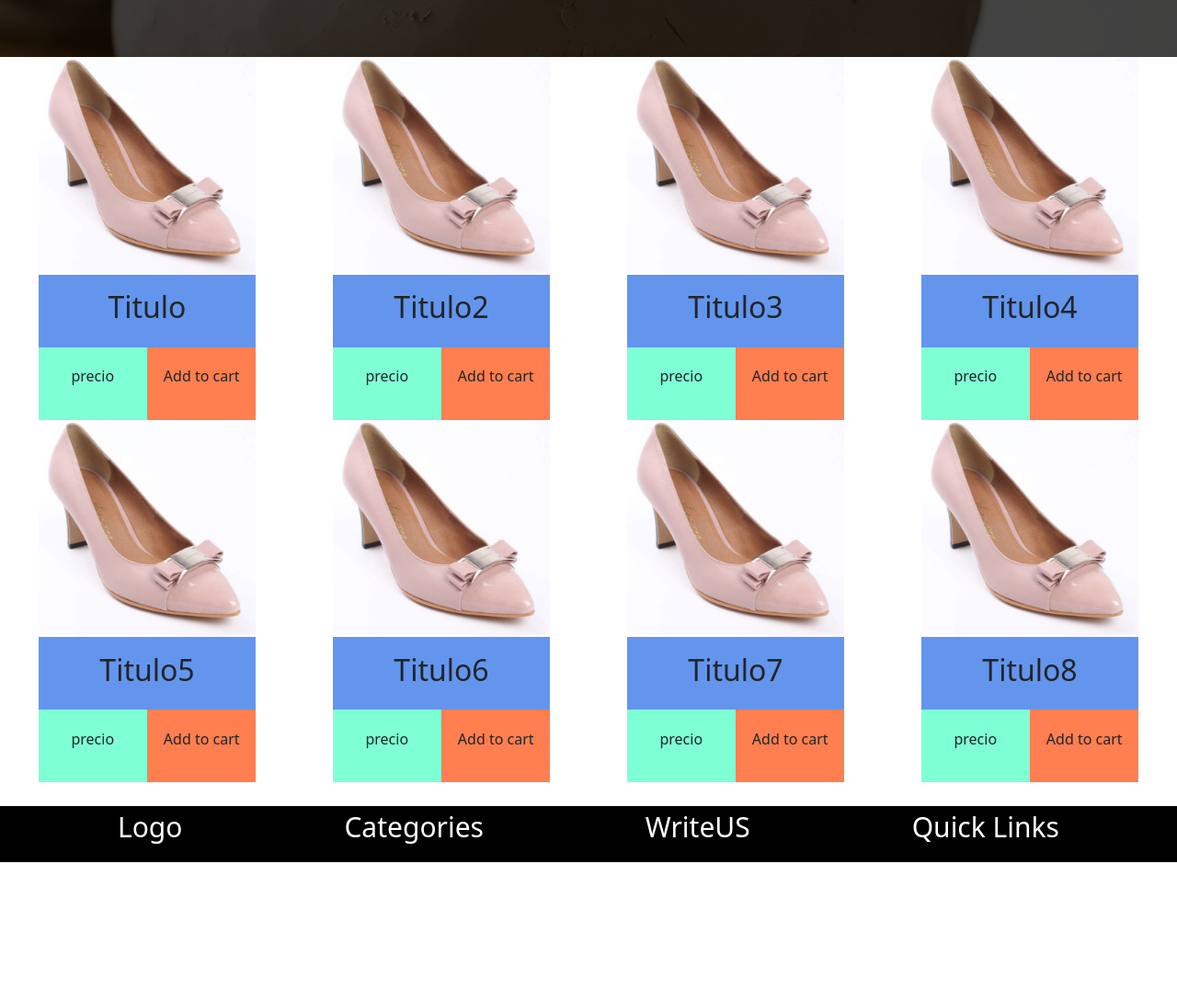
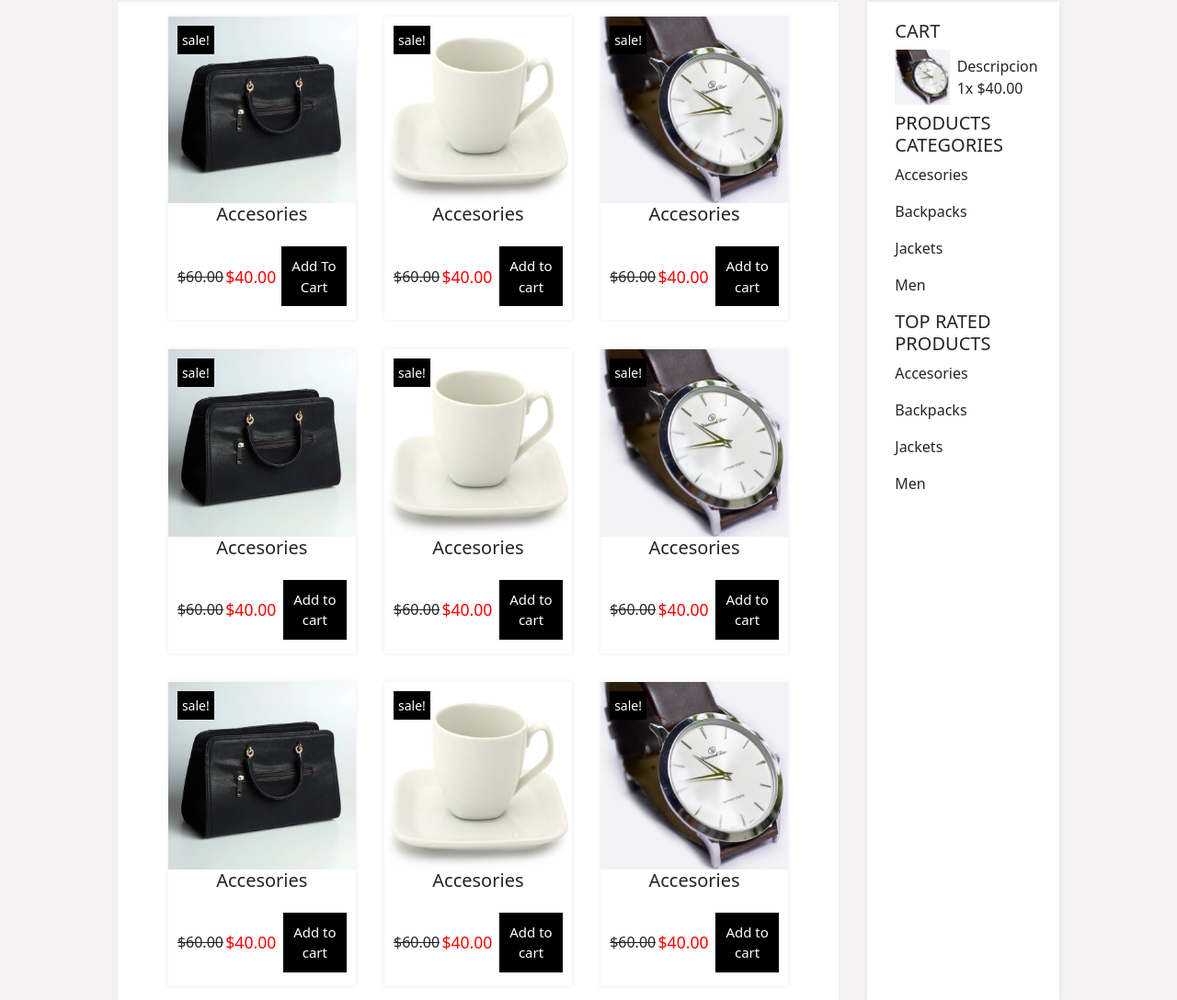
Before and after one commit to MonchoXR/AndeanCeramics, a website: page paginas/products.html in a window 1280 px wide. Shown: the part 534-1622 px from the top of the page at 92% size. Before the commit the page ends 1472 px from the top, so only its background shows below. Drawn offline with nearby package versions, Linux system fonts and the light colour scheme; a web font is replaced by a local one.

Commit message:
Proyecto Entrega Final

```diff
--- a/paginas/products.html
+++ b/paginas/products.html
@@ -6,8 +6,10 @@
   <meta http-equiv="X-UA-Compatible" content="IE=edge" />
   <meta name="viewport" content="width=device-width, initial-scale=1.0" />
   <title>Products - shop - Category - Ceramics</title>
-  <meta name="keywords" content="trends, shop, decorations, ceramics, andean, vessel, craft, peru, los Angeles, 3D, ar, Augmented Reality">
-  <meta name="description" content="check it out our handcraft producs: bowls, decorations, pots, . Your online ceramic store">
+  <meta name="keywords"
+    content="trends, shop, decorations, ceramics, andean, vessel, craft, peru, los Angeles, 3D, ar, Augmented Reality">
+  <meta name="description"
+    content="check it out our handcraft producs: bowls, decorations, pots, . Your online ceramic store">
 
   <!-- Inicio Link Favicon-->
   <link rel="shortcut icon" href="../logo/AndeanCeramicsFavicon.png" type="image/x-icon">
@@ -30,7 +32,7 @@
   <link rel="stylesheet" href="../estilos/styles.css">
 </head>
 
-<body>
+<body class="prod_color">
   <header>
     <nav class="navbar navbar-expand-lg navbar-light bg-light">
       <div class="container-fluid">
@@ -56,169 +58,214 @@
     </nav>
   </header>
 
+  <main class="banner__producto">
+    <h1>Productos</h1>
+  </main>
 
-  <main class=" container-fluid">
-    <div class="row">
-      <div class="banner__producto col-12">
-        <h1>Product</h1>
+  <section class="container_prod ">
+    <section class="row_cat_prod">
+      <div class="col_cat_prod ">
+        <img src="../Assets/catalogo/Bag600x600.jpg " class=" cata" alt="Catalago1">
+        <div class="sale_produc">sale!</div>
+        <h5 class=" text-center ">Accesories</h5>
+        <div class="prod_cart">
+          <div class="prod_price">
+            <div class="prod_priceBefore">
+              $60.00
+            </div>
+            <div class="prod_priceCurrently">
+              $40.00
             </div>
           </div>
-    <div class="row">
-      <div class="cajaProducto col-sm-12 col-md-6 col-lg-3">
-        <div class="imagenProducto">
-          <div class="imagenStory">
-            <img class="product__imagenPrincipal" src="../Assets/catalogo/zapto600x600.jpg" alt="Imagen Products"
-              title="Imagen About">
+          <div class="prod_addCart">
+            Add To Cart
           </div>
         </div>
-        <div class="tituloProducto">
-          <h2>Titulo</h2>
       </div>
-        <div class="precioProducto">
-          <p>precio</p>
+      <div class="col_cat_prod ">
+        <img src="../Assets/catalogo/CoffeCup600x600.jpg" class="" alt="Catalago2">
+        <div class="sale_produc">sale!</div>
+        <h5 class=" text-center">Accesories</h5>
+        <div class="prod_cart">
+          <div class="prod_price">
+            <div class="prod_priceBefore">
+              $60.00
             </div>
-        <div class="cartProducto">
-          <p>Add to cart</p>
+            <div class="prod_priceCurrently">
+              $40.00
+            </div>
+          </div>
+          <div class="prod_addCart">
+            Add to cart
+          </div>
+        </div>
+
+      </div>
+      <div class="col_cat_prod ">
+        <img src="../Assets/catalogo/HandWatch600x600.jpg" class="" alt="Catalago3">
+        <div class="sale_produc">sale!</div>
+        <h5 class=" text-center">Accesories</h5>
+        <div class="prod_cart">
+          <div class="prod_price">
+            <div class="prod_priceBefore">
+              $60.00
+            </div>
+            <div class="prod_priceCurrently">
+              $40.00
+            </div>
+          </div>
+          <div class="prod_addCart">
+            Add to cart
+          </div>
         </div>
       </div>
 
 
-      <div class="cajaProducto col-sm-12 col-md-6 col-lg-3">
-        <div class="imagenProducto">
-          <div class="imagenStory">
-            <img class="product__imagenPrincipal" src="../Assets/catalogo/zapto600x600.jpg" alt="Imagen Products"
-              title="Imagen About">
+      <div class="col_cat_prod ">
+        <img src="../Assets/catalogo/Bag600x600.jpg " class=" cata" alt="Catalago1">
+        <div class="sale_produc">sale!</div>
+        <h5 class=" text-center ">Accesories</h5>
+        <div class="prod_cart">
+          <div class="prod_price">
+            <div class="prod_priceBefore">
+              $60.00
+            </div>
+            <div class="prod_priceCurrently">
+              $40.00
             </div>
           </div>
-        <div class="tituloProducto">
-          <h2>Titulo2</h2>
-        </div>
-        <div class="precioProducto">
-          <p>precio</p>
-        </div>
-        <div class="cartProducto">
-          <p>Add to cart</p>
+          <div class="prod_addCart">
+            Add to cart
           </div>
         </div>
-
-      <div class="cajaProducto col-sm-12 col-md-6 col-lg-3">
-        <div class="imagenProducto">
-          <div class="imagenStory">
-            <img class="product__imagenPrincipal" src="../Assets/catalogo/zapto600x600.jpg" alt="Imagen Products"
-              title="Imagen About">
+      </div>
+      <div class="col_cat_prod ">
+        <img src="../Assets/catalogo/CoffeCup600x600.jpg" class="" alt="Catalago2">
+        <div class="sale_produc">sale!</div>
+        <h5 class=" text-center">Accesories</h5>
+        <div class="prod_cart">
+          <div class="prod_price">
+            <div class="prod_priceBefore">
+              $60.00
+            </div>
+            <div class="prod_priceCurrently">
+              $40.00
             </div>
           </div>
-        <div class="tituloProducto">
-          <h2>Titulo3</h2>
-        </div>
-        <div class="precioProducto">
-          <p>precio</p>
-        </div>
-        <div class="cartProducto">
-          <p>Add to cart</p>
+          <div class="prod_addCart">
+            Add to cart
           </div>
         </div>
-
-      <div class="cajaProducto col-sm-12 col-md-6 col-lg-3">
-        <div class="imagenProducto">
-          <div class="imagenStory">
-            <img class="product__imagenPrincipal" src="../Assets/catalogo/zapto600x600.jpg" alt="Imagen Products"
-              title="Imagen About">
+      </div>
+      <div class="col_cat_prod ">
+        <img src="../Assets/catalogo/HandWatch600x600.jpg" class="" alt="Catalago3">
+        <div class="sale_produc">sale!</div>
+        <h5 class=" text-center">Accesories</h5>
+        <div class="prod_cart">
+          <div class="prod_price">
+            <div class="prod_priceBefore">
+              $60.00
+            </div>
+            <div class="prod_priceCurrently">
+              $40.00
             </div>
           </div>
-        <div class="tituloProducto">
-          <h2>Titulo4</h2>
-        </div>
-        <div class="precioProducto">
-          <p>precio</p>
-        </div>
-        <div class="cartProducto">
-          <p>Add to cart</p>
+          <div class="prod_addCart">
+            Add to cart
           </div>
         </div>
       </div>
 
-    <div class="row">
-      <div class="cajaProducto col-sm-12 col-md-6 col-lg-3">
-        <div class="imagenProducto">
-          <div class="imagenStory">
-            <img class="product__imagenPrincipal" src="../Assets/catalogo/zapto600x600.jpg" alt="Imagen Products"
-              title="Imagen About">
+
+      <div class="col_cat_prod ">
+        <img src="../Assets/catalogo/Bag600x600.jpg " class=" cata" alt="Catalago1">
+        <div class="sale_produc">sale!</div>
+        <h5 class=" text-center ">Accesories</h5>
+        <div class="prod_cart">
+          <div class="prod_price">
+            <div class="prod_priceBefore">
+              $60.00
+            </div>
+            <div class="prod_priceCurrently">
+              $40.00
             </div>
           </div>
-        <div class="tituloProducto">
-          <h2>Titulo5</h2>
-        </div>
-        <div class="precioProducto">
-          <p>precio</p>
-        </div>
-        <div class="cartProducto">
-          <p>Add to cart</p>
+          <div class="prod_addCart">
+            Add to cart
           </div>
         </div>
-
-
-      <div class="cajaProducto col-sm-12 col-md-6 col-lg-3">
-        <div class="imagenProducto">
-          <div class="imagenStory">
-            <img class="product__imagenPrincipal" src="../Assets/catalogo/zapto600x600.jpg" alt="Imagen Products"
-              title="Imagen About">
+      </div>
+      <div class="col_cat_prod ">
+        <img src="../Assets/catalogo/CoffeCup600x600.jpg" class="" alt="Catalago2">
+        <div class="sale_produc">sale!</div>
+        <h5 class=" text-center">Accesories</h5>
+        <div class="prod_cart">
+          <div class="prod_price">
+            <div class="prod_priceBefore">
+              $60.00
+            </div>
+            <div class="prod_priceCurrently">
+              $40.00
             </div>
           </div>
-        <div class="tituloProducto">
-          <h2>Titulo6</h2>
-        </div>
-        <div class="precioProducto">
-          <p>precio</p>
-        </div>
-        <div class="cartProducto">
-          <p>Add to cart</p>
+          <div class="prod_addCart">
+            Add to cart
           </div>
         </div>
-
-      <div class="cajaProducto col-sm-12 col-md-6 col-lg-3">
-        <div class="imagenProducto">
-          <div class="imagenStory">
-            <img class="product__imagenPrincipal" src="../Assets/catalogo/zapto600x600.jpg" alt="Imagen Products"
-              title="Imagen About">
+      </div>
+      <div class="col_cat_prod ">
+        <img src="../Assets/catalogo/HandWatch600x600.jpg" class="" alt="Catalago3">
+        <div class="sale_produc">sale!</div>
+        <h5 class=" text-center">Accesories</h5>
+        <div class="prod_cart">
+          <div class="prod_price">
+            <div class="prod_priceBefore">
+              $60.00
+            </div>
+            <div class="prod_priceCurrently">
+              $40.00
             </div>
           </div>
-        <div class="tituloProducto">
-          <h2>Titulo7</h2>
-        </div>
-        <div class="precioProducto">
-          <p>precio</p>
-        </div>
-        <div class="cartProducto">
-          <p>Add to cart</p>
+          <div class="prod_addCart">
+            Add to cart
           </div>
         </div>
-
-      <div class="cajaProducto col-sm-12 col-md-6 col-lg-3">
-        <div class="imagenProducto">
-          <div class="imagenStory">
-            <img class="product__imagenPrincipal" src="../Assets/catalogo/zapto600x600.jpg" alt="Imagen Products"
-              title="Imagen About">
       </div>
-        </div>
-        <div class="tituloProducto">
-          <h2>Titulo8</h2>
-        </div>
-        <div class="precioProducto">
-          <p>precio</p>
-        </div>
-        <div class="cartProducto">
-          <p>Add to cart</p>
-        </div>
-      </div>
+    </section>
 
 
 
+    <section class="prod_segundaSeccion">
+      <div>
+        <h5> CART </h5>
+        <!-- <p>No Products int he cart</p> -->
+        <div class="prod_cajaDetalle">
+          <div class="prod_imgCompra">
+            <img src="../Assets/catalogo/HandWatch600x600.jpg" class="" alt="Catalago3">
+          </div>
+          <div>
+            <span>Descripcion</span>
+            <span>1x $40.00</span>
+          </div>
+        </div>
+      </div>
+      <div>
+        <h5> PRODUCTS CATEGORIES </h5>
+        <p>Accesories</p>
+        <p>Backpacks</p>
+        <P>Jackets</P>
+        <p>Men</p>
+      </div>
+      <div>
+        <h5> TOP RATED PRODUCTS </h5>
+        <p>Accesories</p>
+        <p>Backpacks</p>
+        <P>Jackets</P>
+        <p>Men</p>
+      </div>
+    </section>
 
-
-  </main>
-
-
+  </section>
 
   <footer>
     <div class="seccion_margen ">
--- a/scss/_index.scss
+++ b/scss/_index.scss
@@ -184,12 +184,9 @@ model-viewer{
 .seccion_margen{
 
     @include seccionMargen(1920px, 80%, 2% auto, inherit );
-
+   outline: 0;
 }
-
-
-.index_container_cat{
-
+.row_cat{
     max-width: 1920px;
     width: 80%;
     margin: 0 auto;
@@ -202,25 +199,14 @@ model-viewer{
          justify-content: space-between;
     }
 
-    .index_row_cat{
+    .col_cat{
 
         outline: 1px solid #eeeeee;
-
         margin: 0 0.5%;
-
-        animation: Zoom;
-        animation-duration: 1s;
-        animation-timing-function: ease-in-out;
-        animation-iteration-count: once;
 
         img{
             width: 100%;
             height: auto;
-            &:hover{
-                transform: scale(1.1);
-                 transition: all 1s;
-
-            }
         }
 
         @media screen and (max-width: 992px) {
@@ -228,20 +214,18 @@ model-viewer{
              width: 49%;
              margin: 0.5% 0.5%;
         }
-
-
-
     }
 
-    .index_row_cat_inicial{
+    .col_cat_inicial{
         margin-left: inherit;
     }
 
-    .index_row_cat_ultimo{
+    .col_cat_ultimo{
         margin-right: inherit;
     }
 
 }
+
 
 
 
--- a/scss/_products.scss
+++ b/scss/_products.scss
@@ -1,8 +1,14 @@
+
+
+.prod_color{
+  background-color: #f4f2f2;
+}
 
 .banner__producto {
 
 
-    background-image: linear-gradient(rgba(0, 0, 0, 0.7), rgba(0, 0, 0, 0.7)), url("../Assets/Fondo2.jpg");
+  background-image: url("../Assets/Fondo2.jpg");
+  background-attachment: fixed;
   background-position: center;
   background-repeat: no-repeat;
   background-size: cover;
@@ -10,7 +16,7 @@
     display: flex;
     justify-content: center;
     align-items: center;
-   height: 500px;
+   height: 400px;
 
    h1 {
     color: white;
@@ -19,79 +25,184 @@
 
 }
 
+.container_prod{
 
-.cajaProducto {
+  display: flex;
+  justify-content: space-between;
 
-    display: grid;
-    grid-template-columns: 0.4fr 0.4fr;
-    grid-template-rows: 1fr 1fr 1fr 1fr 1fr;
-    gap: 0px 0px;
-    grid-auto-flow: row;
-    grid-template-areas:
-        "imagenProducto imagenProducto"
-        "imagenProducto imagenProducto"
-        "imagenProducto imagenProducto"
-        "tituloProducto tituloProducto"
-        "precioProducto cartProducto";
+  max-width: 1920px;
+  width: 80%;
+  margin: 0 auto;
 
+  padding: 40px 0;
+
+  @media screen and (max-width: 992px) {
+    flex-direction: column;
+
+  }
+  .row_cat_prod{
+
+    display: flex;
     justify-content: center;
+    flex-wrap: wrap;
+    outline: 1px solid #eeeeee;
+    background-color: white;
+
+    .col_cat_prod{
+      // outline: 1px solid #eeeeee;
+      box-shadow: 0px 0px 5px 0px rgba(0,0,0,0.08);
+
+      margin: 2% 2%;
+      width: 26%;
+      position: relative;
+
+      img{
+          width: 100%;
+          height: auto;
+      }
+
+      @media screen and (max-width: 992px) {
+
+        width: 46%;
+      }
+
+      @media screen and (max-width: 768px) {
+
+        width: 80%;
+      }
+
+    }
+
+  }
+
+  .sale_produc{
+    position:absolute;
+    top:10px;
+    left: 10px;
+    background-color: black;
+    color: white;
+    padding: 5px;
+    font-size: 14px;
+
+  }
 }
 
 
-.imagenProducto {
+.prod_cart{
 
-    grid-area: imagenProducto;
+  display: flex;
+  justify-content: space-between;
+  align-items: center;
+  padding: 15px 10px;
+
+
+
+  .prod_price{
+    display: flex;
+    align-items: center;
+
+    @media screen and (max-width: 1400px) {
+      width: 100%;
+      flex-wrap: wrap;
+
+    }
+
+    @media screen and (max-width: 992px) {
+      width: inherit;
+      flex-wrap: inherit;
+
+    }
+
+    @media screen and (max-width: 576px) {
+      width: 100%;
+      flex-wrap: wrap;
+
+    }
+  }
+
+  .prod_priceBefore{
+    text-decoration: line-through;
+
+  }
+  .prod_priceCurrently{
+    margin-left: 2%;
+    font-size: 1.1em;
+    color: red;
 
   }
 
 
 
+  .prod_addCart{
+    background-color: black;
+    color: white;
+    padding: 10px;
+    font-size: 15px;
+    font-weight: 500;
+    text-align: center;
 
-.imagenStory{
 
-    animation: Zoom;
-    animation-duration: 3s;
-    animation-timing-function: ease-in-out;
-    animation-iteration-count: once;
+  }
+
+}
+
+.prod_segundaSeccion{
+  box-shadow: 0px 0px 5px 0px rgba(0,0,0,0.08);
+  width: 100%;
+  margin-left:3%;
+  padding: 2% 3%;
+  background-color: white;
+
+  @media screen and (max-width: 992px) {
+
+    margin-left: inherit;
+    margin-top: 3%;
+
+  }
+
+  div{
+
+    .prod_cajaDetalle{
+      display: flex;
+      align-items: center;
+      @media screen and (max-width: 992px) {
+        width: 100%;
+        justify-content: start;
+
+        }
+
+      .prod_imgCompra{
+
+        padding-right: 5%;
+
+        @media screen and (max-width: 992px) {
+          display: flex;
+          justify-content: flex-end;
+          width: 30%;
+          }
 
         img{
           width: 100%;
-        height: 100%;
 
-        &:hover{
-            transform: scale(1.1);
-             transition: all 1s;
+          @media screen and (max-width: 1400px) {
+            width: 60px;
+          }
+
+          @media screen and (max-width: 992px) {
+            width: 100%;
+
 
           }
         }
-}
-
-
-.tituloProducto {
-    grid-area: tituloProducto;
-    display: flex;
-    justify-content: center;
-    align-items: center;
-    background-color: cornflowerblue;
-}
-
-.precioProducto {
-    grid-area: precioProducto;
-    background-color: aquamarine;
-    display: flex;
-    justify-content: center;
-    align-items: center;
-}
-
-.cartProducto {
-    grid-area: cartProducto;
-    background-color: coral;
-    display: flex;
-    justify-content: center;
-    align-items: center;
 
       }
 
-.cartProducto p {
-    text-align: center;
+      div{
+        width: 100%;
+        margin-bottom: 5%;
       }
+
+    }
+
+  }
+}
```
Also changed, not shown: paginas/blog.html (+2 -1 lines), estilos/estilos.css (added), estilos/styles.css, scss/_global.scss (line endings or trailing spaces), scss/_mixins.scss (line endings or trailing spaces). Lines whose indentation alone changed are shown as unchanged.
